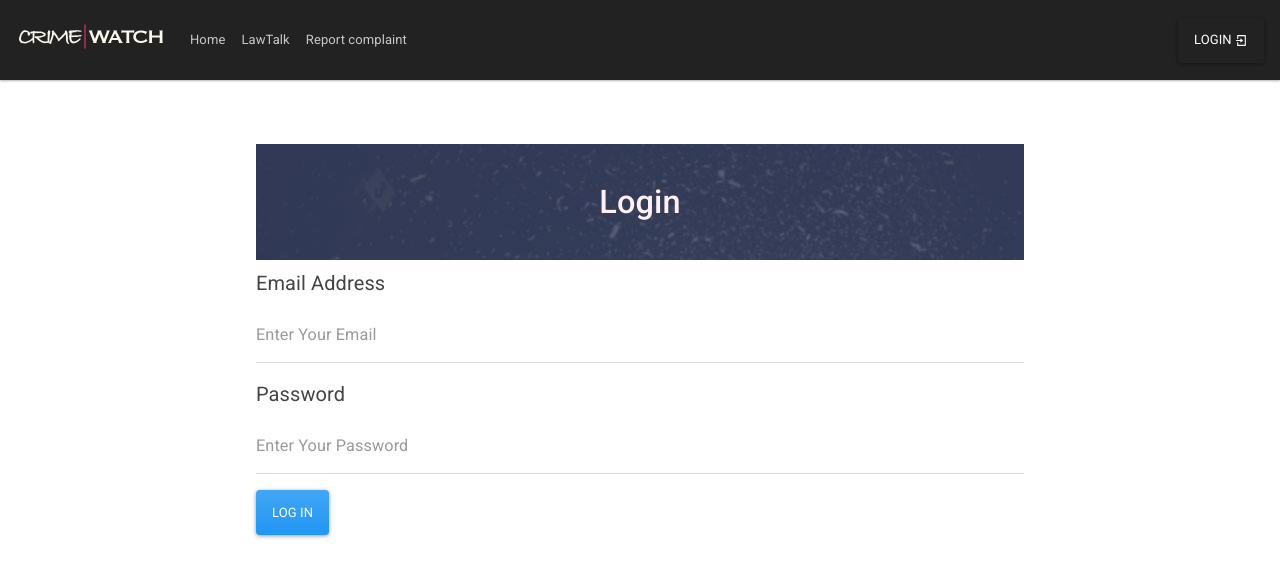
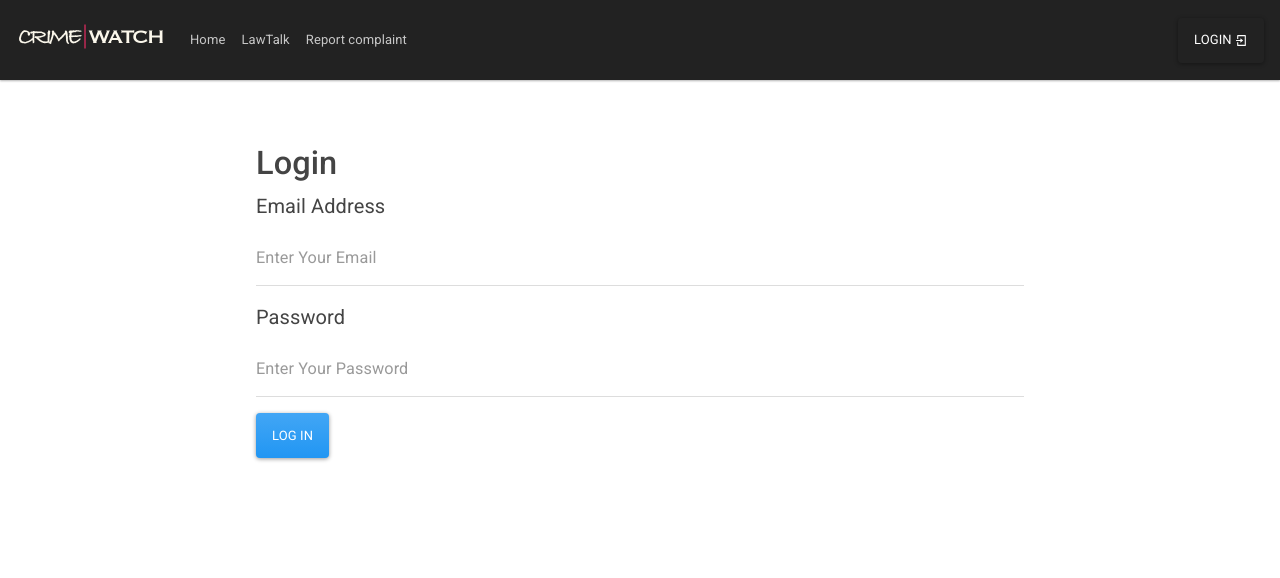
Before and after one commit to kavindasr/se_react_fe, a React (Create React App) app in the folder web-app/: page /Login in a window 1280 px wide. Shown: the top 578 px of the page. Built offline with nearby package versions, Linux system fonts and the light colour scheme.

Commit message:
Update Login.jsx

```diff
--- a/web-app/src/components/Login/Login.jsx
+++ b/web-app/src/components/Login/Login.jsx
@@ -9,7 +9,7 @@ class LoginForm extends CustomForm {
         return (
             <div className="page">
                 <Form className="Form">
-                    <h1 className = 'heading' >Login</h1>
+                    <h1 className = 'heading1' >Login</h1>
                     {this.renderFormInput(
                         {   controlId: "formBasicEmail",
                             label: "Email Address",
```
